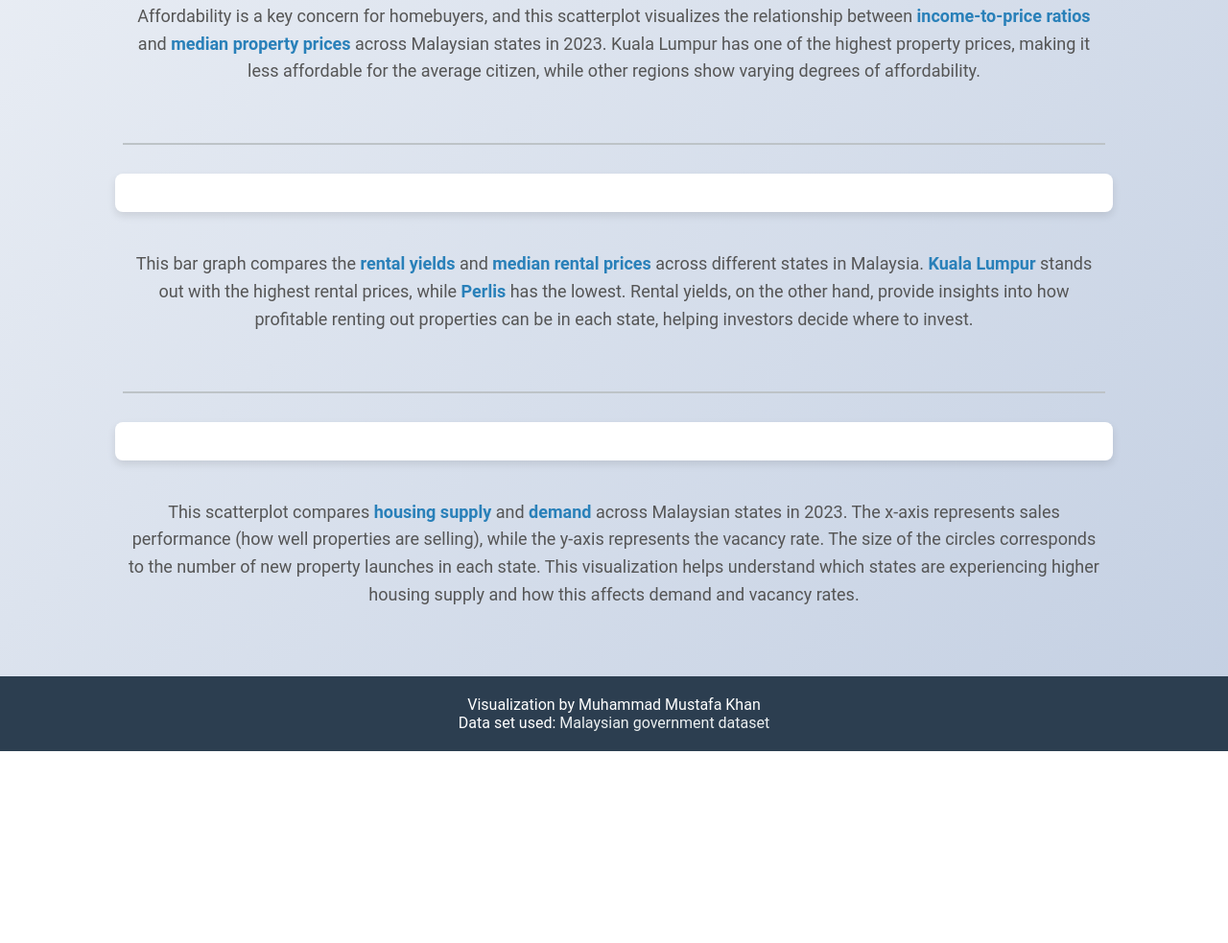
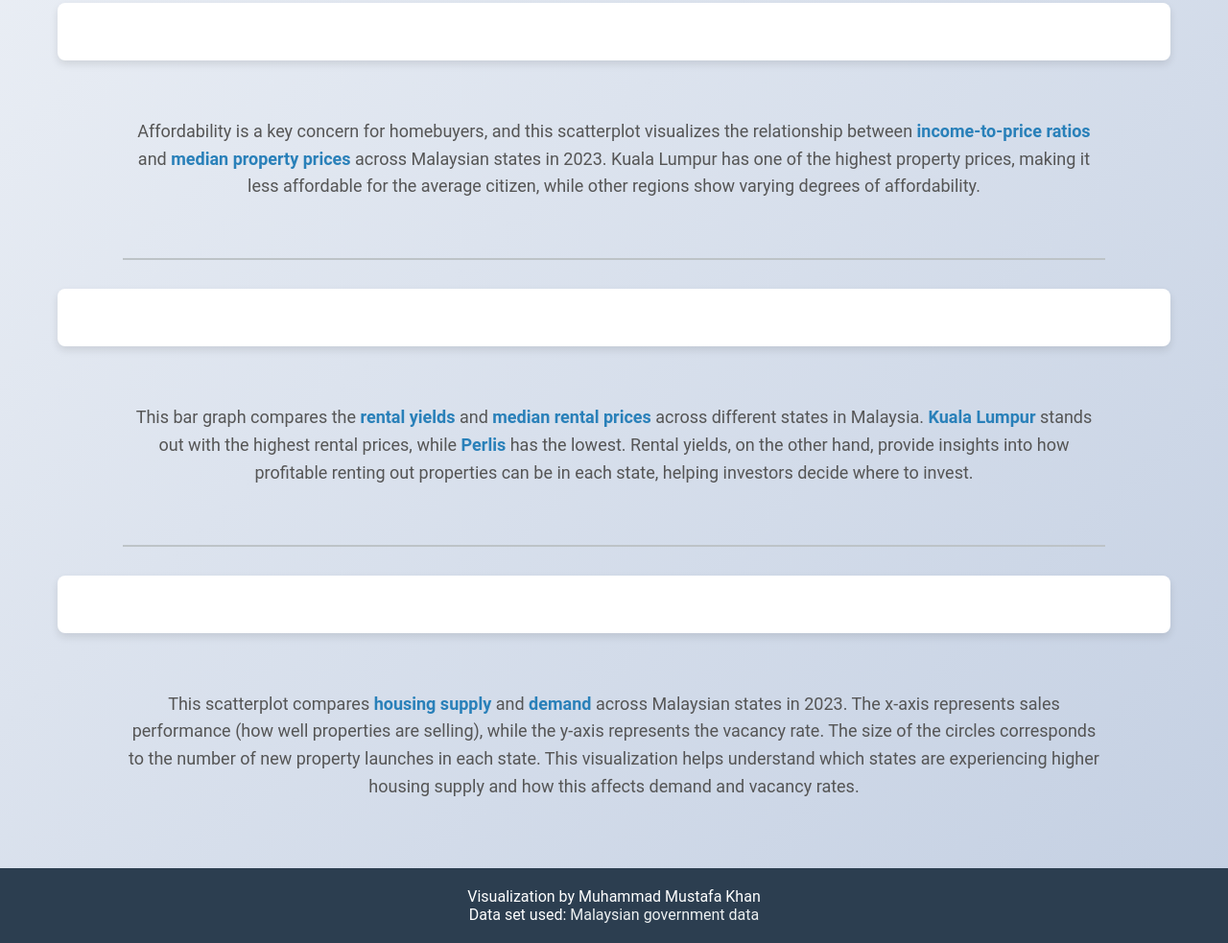
Before and after one commit to mkha7/FIT3179-Visualisation-2, a plain HTML site: page index.html in a window 1280 px wide. Shown: the part 752-1735 px from the top of the page at 96% size. Before the commit the page ends 1535 px from the top, so only its background shows below. Drawn offline with Linux system fonts and the light colour scheme; a script that the page names is missing.

Commit message:
Update index.html

```diff
--- a/index.html
+++ b/index.html
@@ -33,13 +33,13 @@
         }
 
         .visualization {
-            width: 90%;
-            max-width: 1000px;
+            width: 95%;
+            max-width: 1100px; /* Increased from 800px to 1100px */
             background-color: #fff;
             border-radius: 8px;
             box-shadow: 0 4px 8px rgba(0, 0, 0, 0.1);
-            padding: 20px;
-            margin-bottom: 20px;
+            padding: 30px; /* Increased padding for visualizations */
+            margin-bottom: 40px; /* Increased margin for better spacing */
         }
 
         .description {
@@ -157,7 +157,7 @@
 
     <footer>
         Visualization by Muhammad Mustafa Khan<br>
-        Data set used: <a class="data-link" href="https://raw.githubusercontent.com/mkha7/real-estate-visualization/refs/heads/main/House%20Price%20Index%20-%20Malaysia%20-%20Sheet1.csv" target="_blank">Malaysian government dataset</a>
+        Data set used: <a class="data-link" href="https://raw.githubusercontent.com/mkha7/real-estate-visualization/refs/heads/main/House%20Price%20Index%20-%20Malaysia%20-%20Sheet1.csv" target="_blank">Malaysian government data</a>
     </footer>
 
     <script type="text/javascript">
```
